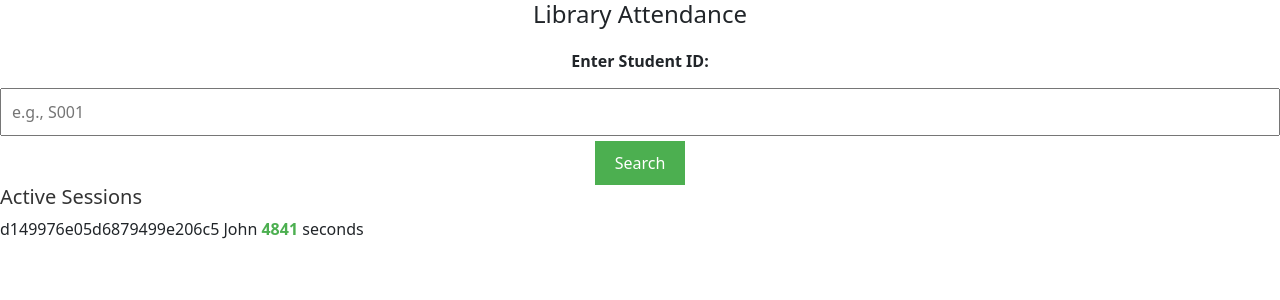
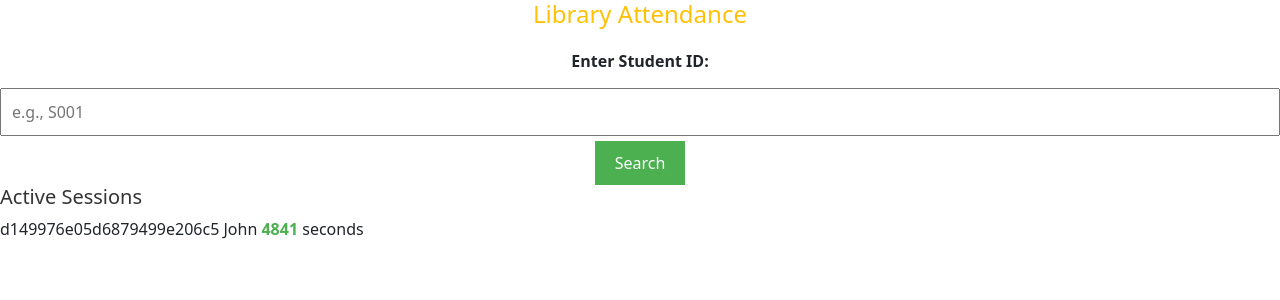
Before and after one commit to ArnoldFernando/library-attendance, a PHP site: page / in a window 1280 px wide. Shown: the top 300 px of the page. Run offline with PHP 8.4, Linux system fonts and the light colour scheme; data comes from the database, SQL or seed files in the repository; some libraries are stand-ins or nearby versions.

Commit message:
change color of library-attendance

```diff
--- a/index.php
+++ b/index.php
@@ -20,7 +20,7 @@ startSystem();
 </head>
 
 <body>
-  <h1>Library Attendance</h1>
+  <h1 class="text-warning">Library Attendance</h1>
   <form method="post">
     <label for="student_id">Enter Student ID:</label>
     <input type="text" name="student_id" id="student_id" placeholder="e.g., S001">
```
